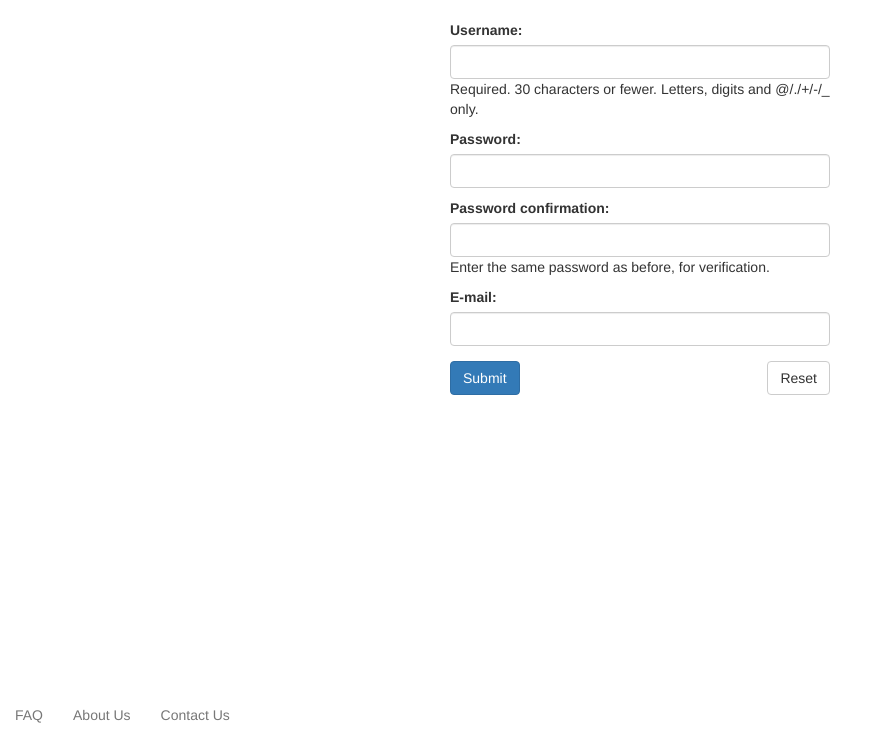
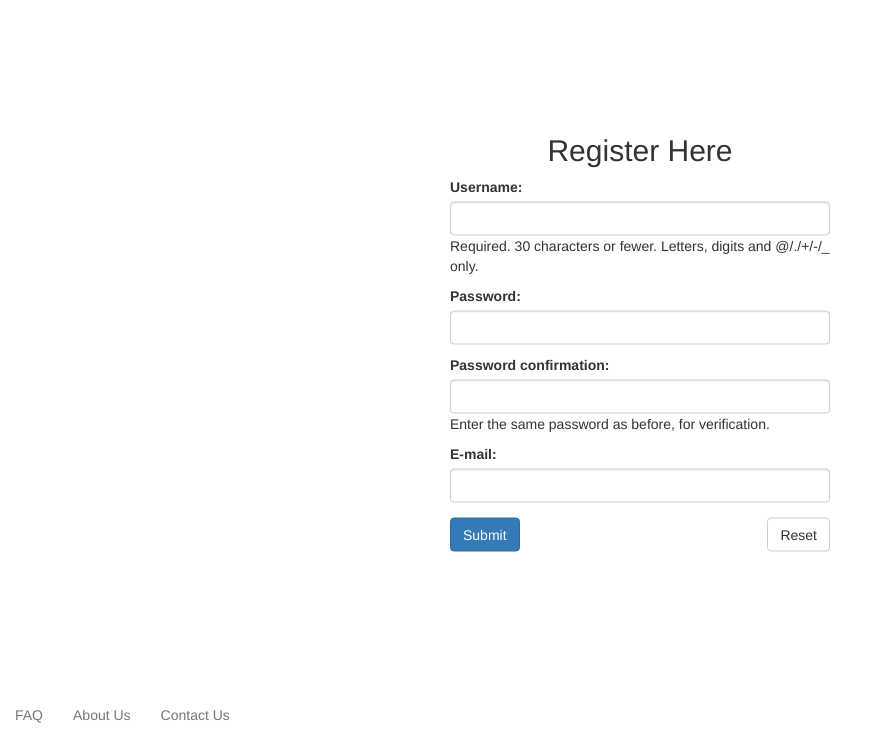
Before and after one commit to FergusSteel/WAD2_Crescendo, a Django app: template templates/registration/registration_form.html in a window 1280 px wide. Shown: the part 60-800 px from the top of the page, without its empty margins (0-877 px from the left). Run offline with Django 3.2, Linux system fonts and the light colour scheme; the template is opened without the code that fills it, so the values that code supplies are empty; some libraries are stand-ins or nearby versions.

Commit message:
Added css to center

```diff
--- /dev/null
+++ b/static/styles/login.css
@@ -0,0 +1,10 @@
+
+
+.container {
+    margin: 0;
+    position: absolute;
+    top: 50%;
+    left: 50%;
+    -ms-transform: translate(-50%, -50%);
+    transform: translate(-50%, -50%);
+}
--- a/templates/registration/registration_form.html
+++ b/templates/registration/registration_form.html
@@ -1,12 +1,18 @@
 {% extends 'crescendo/base.html' %}
 {% load static %}
 
-{% block title_block %}
-    Register
+{% block title %}
+    Crescendo - Registration
+{% endblock %}
+
+{% block css %}
+    <!-- CSS -->
+    <link rel="stylesheet" type="text/css" href="{% static '/styles/login.css' %}" />
 {% endblock %}
 
 {% block body_block %}
 <div class="container">
+    <h2 class="text-center">Register Here</h2>
     <div class="col-md-4 col-md-offset-4">
     <div class="row">
     <div class="form-group" >
```
Also changed, not shown: templates/registration/login.html (+10 -3 lines), crescendo_app/form.py (line endings or trailing spaces).
